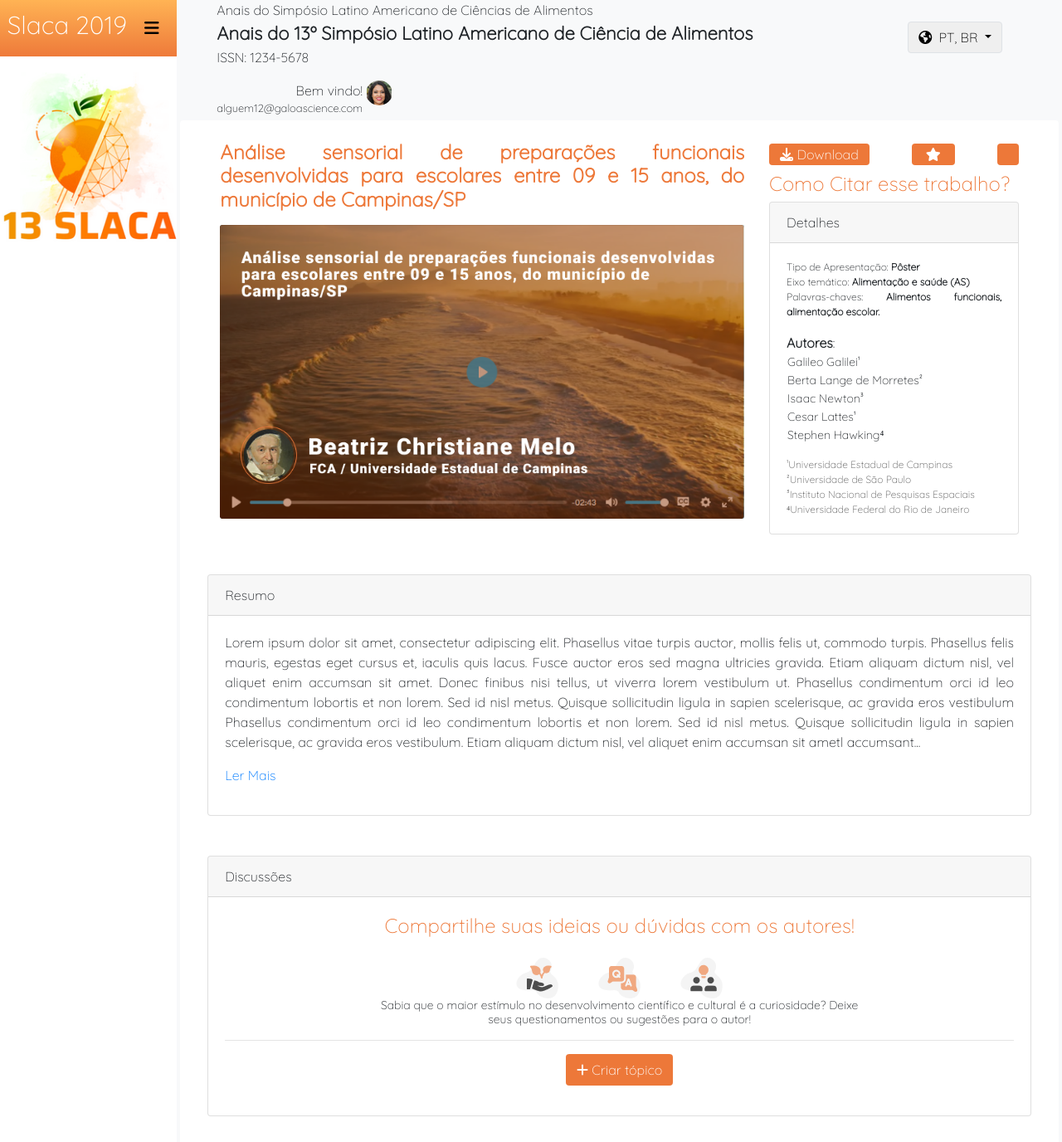
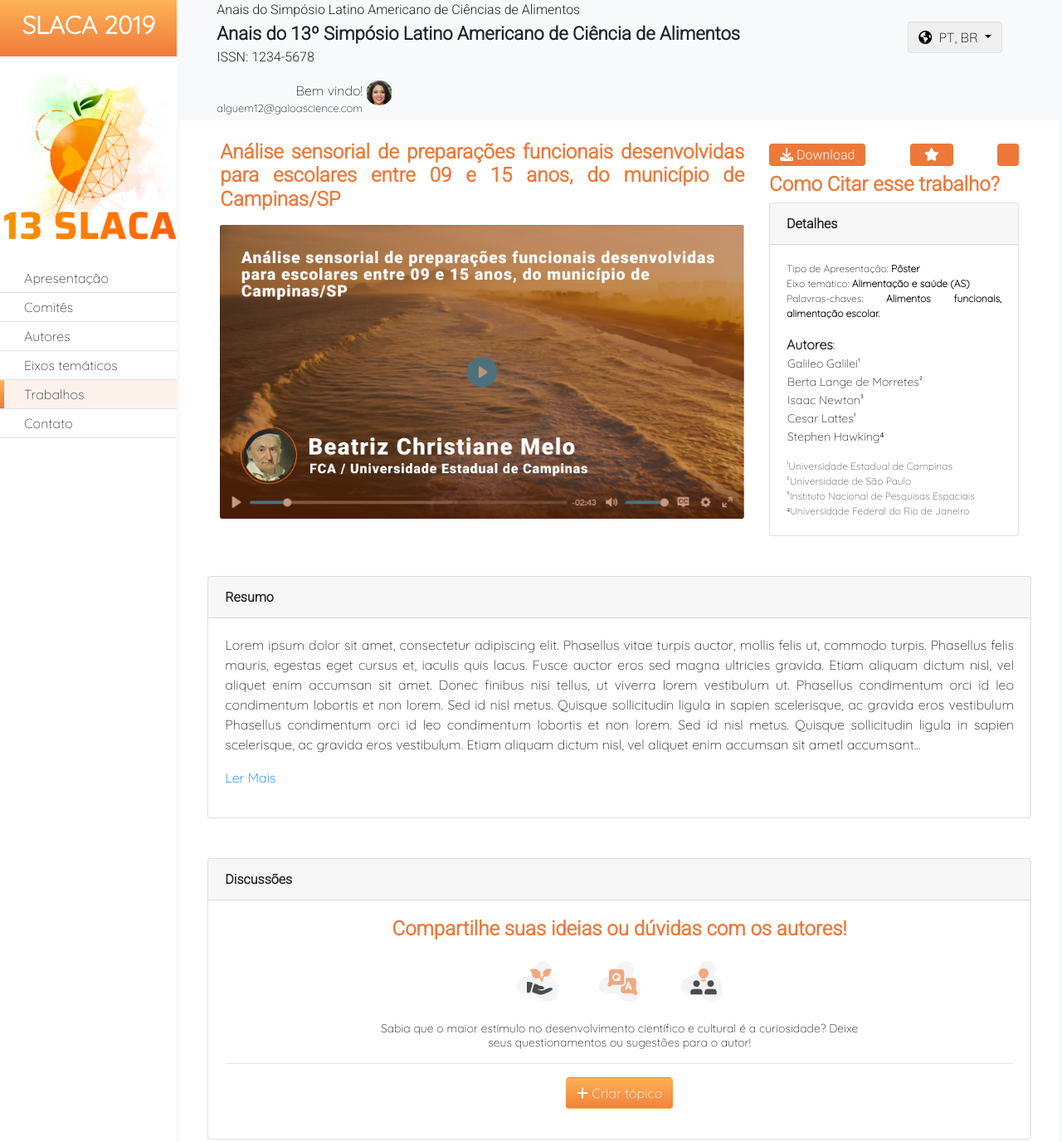
Before and after one commit to Lucas-E/exercicioFrontEndChuva, a plain HTML site: page index.html in a window 1280 px wide. Shown: the top 1376 px of the page at 83% size. Drawn offline with nearby package versions, Linux system fonts and the light colour scheme; some icons are missing.

Commit message:
commit final

```diff
--- a/assets/css/style.css
+++ b/assets/css/style.css
@@ -121,5 +121,9 @@
 }
 
 .background-orange{
+    background: linear-gradient(180deg, #FEB254 0%, #F0813D 100%);
+}
+
+.background-orange-solid{
     background-color: #ED7839;
 }
--- a/index.html
+++ b/index.html
@@ -21,6 +21,11 @@
     <link rel="preconnect" href="https://fonts.gstatic.com" crossorigin>
     <link href="https://fonts.googleapis.com/css2?family=Open+Sans&family=Quicksand:wght@300&family=Roboto:wght@300&display=swap" rel="stylesheet">
 
+    <!--fonte google para adicionar a font roboto-->
+    <link rel="preconnect" href="https://fonts.googleapis.com">
+    <link rel="preconnect" href="https://fonts.gstatic.com" crossorigin>
+    <link href="https://fonts.googleapis.com/css2?family=Open+Sans&family=Quicksand:wght@300&family=Roboto:wght@100;300&display=swap" rel="stylesheet">
+
 
     <title>SLACA 2019</title>
   </head>
@@ -30,10 +35,10 @@
         <!--row principal, aqui vai ficar a barra lateral e o menu principal-->
         <div class="row">
             <!--Sidebar, a partir de 996px ela ocupa 2 col do grid do bootstrap, antes disso ela ocupa 100 além disso, quando ela ocupa 2 col, ela ocupa 100% do vh-->
-            <div class="col-12 col-sm-12 col-md-12 col-lg-2 m-0 p-0 sidebar sidebar-lg">
+            <div class="col-12 col-sm-12 col-md-12 col-lg-2 m-0 p-0 sidebar sidebar-lg navbar-expand-lg">
                 <header class="header-barra-esquerda">
                     <p class="header-barra-esquerda-text text-white text-center">
-                        Slaca 2019
+                        <span class="font-weight-bold">SLACA 2019</span>
                         <!--Toggle button do bootstrap que fazer o toggle do menu-->
                         <button class="navbar-toggler" type="button" data-toggle="collapse" data-target="#navbarContent" aria-controls="navbarSupportedContent" aria-expanded="false" aria-label="Toggle navigation">
                             <i class="fa-solid fa-bars"></i>
@@ -43,13 +48,13 @@
                 <!--Imagem do Slaca, quando bate 996px ela aparece, caso não, ela some-->
                 <img src="assets/img/dewey-4.png" alt="" class="d-none d-lg-block img-fluid">
                 <div class="collapse navbar-collapse" id="navbarContent">
-                    <ul class="list-group navbar-nav" >
+                    <ul class="list-group navbar-nav d-flex flex-column w-100">
                         <li class="nav-item border-bottom"><a href="" class="text-dark item ml-4">Apresentação</a></li>
                         <li class="nav-item border-bottom"><a href="" class="text-dark item ml-4">Comitês</a></li>
                         <li class="nav-item border-bottom"><a href="" class="text-dark item ml-4">Autores</a></li>
                         <li class="nav-item border-bottom"><a href="" class="text-dark item ml-4">Eixos temáticos</a></li>
                         <li class="nav-item active-item border-bottom"><a href="" class="text-dark item ml-4">Trabalhos</a></li>
-                        <li class="nav-item border-bottom"><a href="" class="text-dark item">Contato</a></li>
+                        <li class="nav-item border-bottom"><a href="" class="text-dark item ml-4">Contato</a></li>
                     </ul>
                 </div>
             </div>
@@ -60,9 +65,9 @@
                 <header class="bg-light px-5 header-conteudo">
                     <div class="d-flex justify-content-between flex-wrap">
                         <div class="mb-3 align-self-center">
-                            <p class="m-0 font-weight-light">Anais do Simpósio Latino Americano de Ciências de Alimentos </p>
-                            <p class="m-0 font-weight-bold anais-font">Anais do 13º Simpósio Latino Americano de Ciência de Alimentos </p>
-                            <p class="m-0 font-weight-light">ISSN: 1234-5678</p>
+                            <p class="m-0 font-weight-light font-roboto">Anais do Simpósio Latino Americano de Ciências de Alimentos </p>
+                            <p class="m-0 font-weight-bold anais-font font-roboto">Anais do 13º Simpósio Latino Americano de Ciência de Alimentos </p>
+                            <p class="m-0 font-weight-light font-roboto">ISSN: 1234-5678</p>
                         </div>
                         <hr class="d-none d-sm-block">
                         <div class="mx-4 align-self-center mb-sm-2">
@@ -87,27 +92,27 @@
                     </div>
                 </header>
                 <!--Aqui começa o menu principal-->
-                <!--Eu dividi o menu principal em 4 rows, sendo elas uma para a parte do vídeo e botões de download, favorito, doi, e a lista de integrantes e universidade-->
+                <!--Eu dividi o menu principal em 3 rows, sendo elas uma para a parte do vídeo e botões de download, favorito, doi, e a lista de integrantes e universidade-->
                 <!--Outra row para o Resumo e Discussões-->
                 <!--E finalmente uma row para o footer-->
                 <div class="px-5 pt-4 bg-white rounded m-1">
                     <div class="row">
                             <div class="col-md-8">
                                 <h4 class="text-orange text-justify">
-                                    <p class="font-weight-bold">Análise sensorial de preparações funcionais desenvolvidas para escolares entre 09 e 15 anos, do município de Campinas/SP</p>
+                                    <p class="font-weight-bold font-roboto">Análise sensorial de preparações funcionais desenvolvidas para escolares entre 09 e 15 anos, do município de Campinas/SP</p>
                                 </h4>
                                 <img src="assets/img/video-presentation.png" class="img-fluid" alt="">
                             </div>
                             <div class="col-md-4">
                                 <div class="d-flex flex-row justify-content-between flex-wrap mt-sm-3-own">
-                                    <button class="btn background-orange text-white mt-1 py-0"><span><i class="fa-solid fa-download"></i></span> Download</button>
-                                    <button class="btn background-orange text-white mt-1 py-0"><span><i class="fa-solid fa-star text-white p-1"></i></span></button>
-                                    <button class="btn background-orange text-white mt-1 py-0"><i class="ai ai-doi text-white"></i></button>
+                                    <button class="btn background-orange-solid text-white mt-1 py-0 font-roboto"><span><i class="fa-solid fa-download"></i></span> Download</button>
+                                    <button class="btn background-orange-solid text-white mt-1 py-0"><span><i class="fa-solid fa-star text-white p-1"></i></span></button>
+                                    <button class="btn background-orange-solid text-white mt-1 py-0"><i class="ai ai-doi text-white"></i></button>
                                 </div>
-                                <h4 class="text-orange text-justify mt-2">Como Citar esse trabalho?</h4>
+                                <h4 class="text-orange text-justify mt-2 font-weight-bold font-roboto">Como Citar esse trabalho?</h4>
                                 <div class="card">
                                     <div class="card-header">
-                                        Detalhes
+                                        <span class="font-roboto font-weight-bold">Detalhes</span>
                                     </div>
                                     <div class="card-body text-justify">
                                         <p class="details">Tipo de Apresentação: <span class="font-weight-bold">Pôster</span><br></p>
@@ -136,7 +141,7 @@
                     <div class="row mt-5">
                         <div class="card mb-5">
                             <div class="card-header">
-                                Resumo
+                                <span class="font-weight-bold font-roboto">Resumo</span>
                             </div>
                             <div class="card-body text-justify">
                                 <p>
@@ -156,17 +161,17 @@
                         </div>
                         <div class="card col-md-12 p-0">
                             <div class="card-header">
-                                Discussões
+                                <span class="font-weight-bold font-roboto">Discussões</span>
                             </div>
                             <div class="card-body text-justify col-md-12">
                                 <header class="col-md-8 m-auto" id="discussion-header">
-                                    <h4 class="text-orange text-center">Compartilhe suas ideias ou dúvidas com os autores!</h4>
+                                    <h4 class="text-orange text-center font-roboto font-weight-bold">Compartilhe suas ideias ou dúvidas com os autores!</h4>
                                     <div class="d-flex justify-content-center mt-4">
                                         <img src="assets/img/icone1.png" alt="">
                                         <img src="assets/img/icone2.png" alt="" class="mx-5">
                                         <img src="assets/img/icone3.png" alt="">
                                     </div>
-                                    <h5 class="font-weight-light text-center info-text">
+                                    <h5 class="font-weight-light text-center info-text mt-4">
                                         Sabia que o maior estímulo no desenvolvimento científico e cultural é a curiosidade? Deixe seus questionamentos ou sugestões para o autor!
                                     </h5>
                                 </header>
@@ -211,9 +216,9 @@
                             <button class="dropdown-item" data-toggle="modal" data-target="#answerModal" id="modalButton">Enviar Resposta</button>
                         </div>
                     </div>
-                    <button class="ml-2 btn fa-solid fa-heart text-white background-orange" id="like-button"></button>
-                    <p class="align-self-center question-like-answer mx-2"><span name="numLikes">0</span> Likes</p>
-                    <p class="align-self-center question-like-answer"><span name="numAnsw">0</span> Respostas</p>
+                    <button class="ml-2 btn fa-solid fa-heart text-white background-orange-solid" id="like-button"></button>
+                    <p class="align-self-center question-like-answer mx-2 mt-3"><span name="numLikes">0</span> Likes</p>
+                    <p class="align-self-center question-like-answer mt-3"><span name="numAnsw">0</span> Respostas</p>
                 </div>
             </div>
         </div>
```
